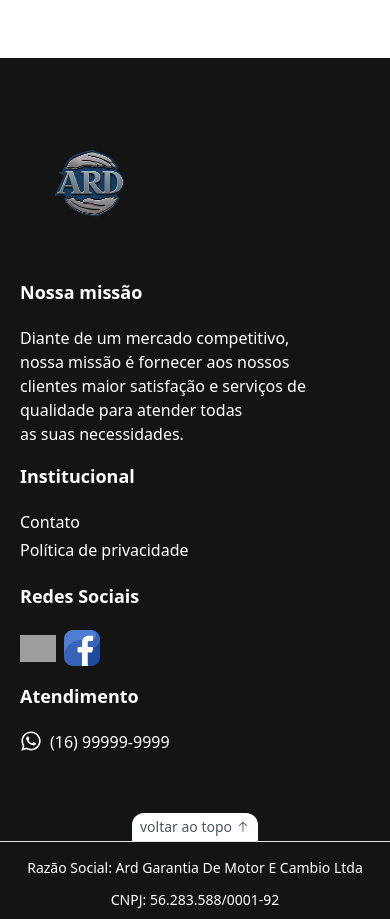
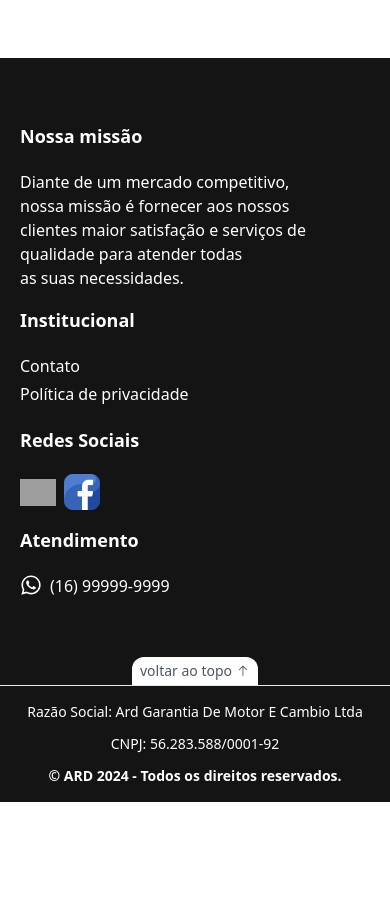
Before and after one commit to WenerRodrigo/ard, a React (Vite) app: page /privacy-policy in a window 390 px wide. Shown: the part 3562-4481 px from the top of the page. After the commit the page ends 4364 px from the top, so only its background shows below. Built offline with nearby package versions, Linux system fonts and the light colour scheme; grey boxes are pictures that could not be loaded.

Commit message:
fix: retirado logo

```diff
--- a/src/components/content-footer.tsx
+++ b/src/components/content-footer.tsx
@@ -2,7 +2,6 @@ import instagram from "../assets/instagram.png";
 import facebook from "../assets/facebook.png";
 import { GoArrowUp } from "react-icons/go";
 import { FaWhatsapp } from "react-icons/fa";
-import logo from "../assets/logo.png";
 
 const ContentFooter = () => {
   const scrollToTop = () => {
@@ -15,10 +14,6 @@ const ContentFooter = () => {
   return (
     <div className="relative">
       <div className="flex flex-col md:flex-row items-start justify-around w-full h-full bg-primary text-white py-16 px-5 flex-wrap text-left gap-4">
-        <div className="flex items-start">
-          {/* Logo visível apenas no mobile */}
-          <img className="w-2/5 md:hidden block" src={logo} alt="Logo ARD" />
-        </div>
         <div className="flex flex-col items-start">
           <h2 className="h-12 text-lg font-semibold">Nossa missão</h2>
           <p>
```
